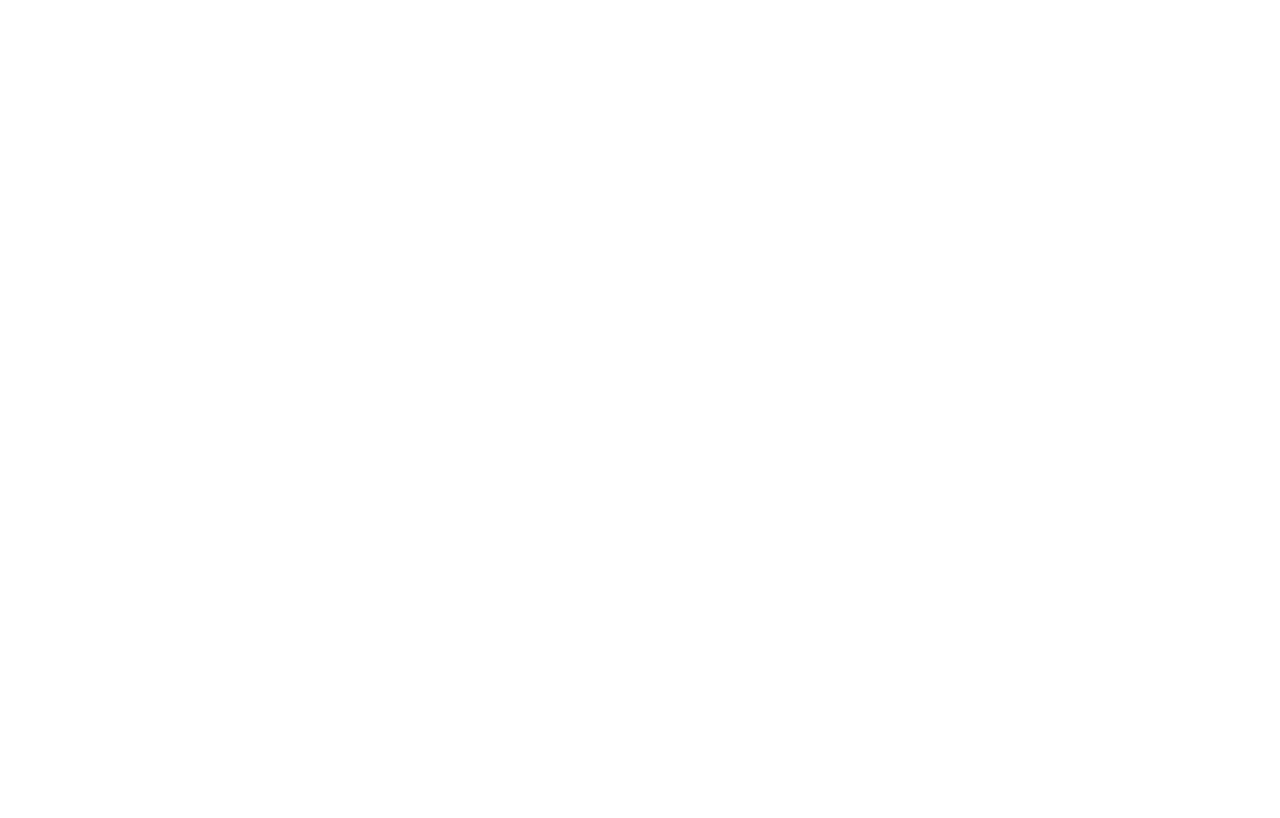
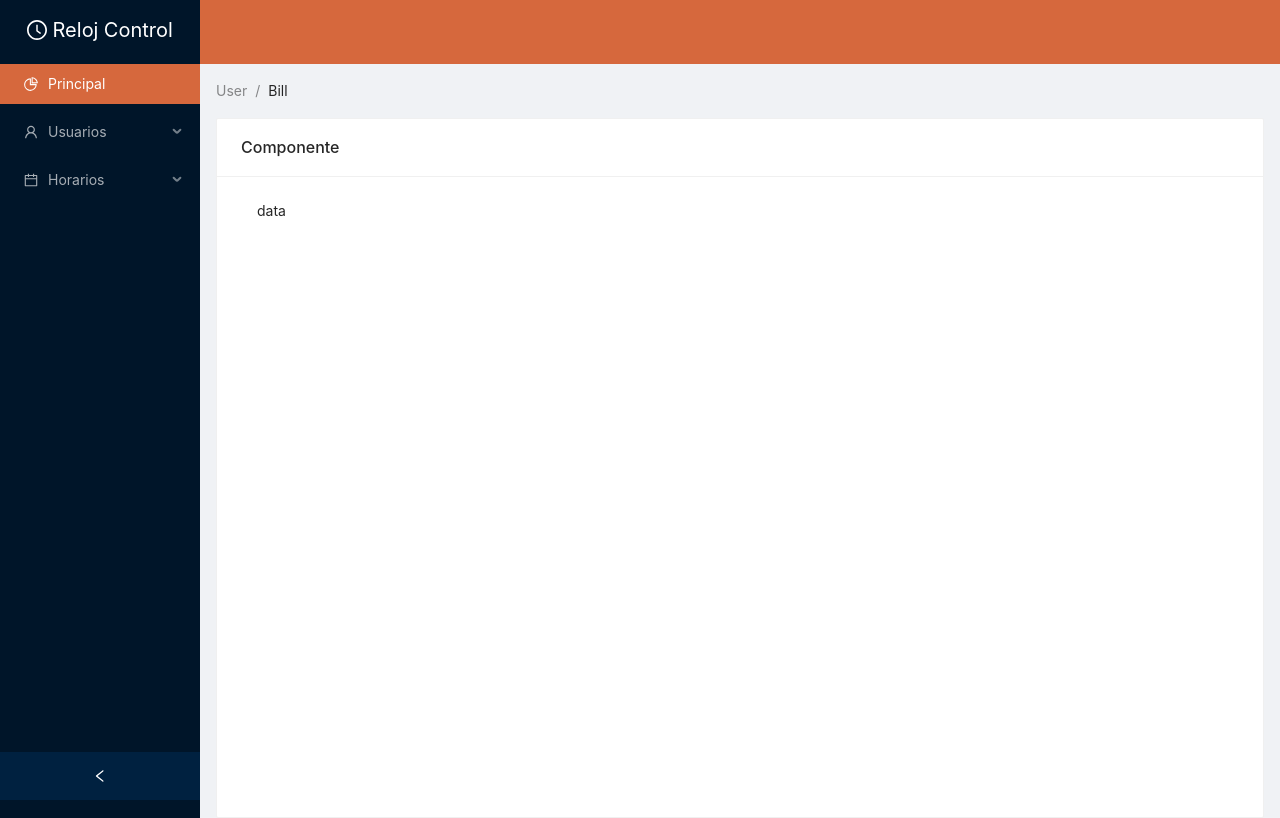
Before and after one commit to JuanMAA/CTR-ASISTENCIA-RF-DASHBOARD, a React (Create React App) app: page /dashboard in a window 1280 px wide. Built offline with nearby package versions, Linux system fonts and the light colour scheme; sample sign-in values are in the browser's storage.

Commit message:
add: dashboard primera etapa

```diff
--- a/src/index.css
+++ b/src/index.css
@@ -11,3 +11,9 @@ code {
   font-family: source-code-pro, Menlo, Monaco, Consolas, 'Courier New',
     monospace;
 }
+
+#components-layout-demo-side .logo {
+  height: 32px;
+  margin: 16px;
+  background: rgba(255, 255, 255, 0.3);
+}
--- a/src/less/main.less
+++ b/src/less/main.less
@@ -1,3 +1,15 @@
 @import "~antd/lib/style/themes/default.less";
 @import "~antd/dist/antd.less";
-@primary-color:#783dd6;
+@primary-color: #d6683d;
+
+.site-layout {
+  background: @primary-color;
+}
+
+.site-top-bar {
+  background: @primary-color;
+}
+
+.site-layout-background {
+  background: @white;
+}
--- a/src/routes/routes.tsx
+++ b/src/routes/routes.tsx
@@ -1,12 +1,19 @@
-import React from "react";
 import { BrowserRouter, Route, Switch } from "react-router-dom";
 import LoginView from "../views/auth/login";
+import ContainerComponent from "../views/layout/container";
+import LayoutComponent from "../views/layout/layout";
+import PrivateRoute from "./private-route";
 
 export default function Router() {
   return (
     <BrowserRouter>
       <Switch>
         <Route path="/" exact component={LoginView} />
+        <LayoutComponent>
+          <>
+            <PrivateRoute path="/dashboard" component={ContainerComponent} />
+          </>
+        </LayoutComponent>
       </Switch>
     </BrowserRouter>
   );
--- a/src/views/auth/login.tsx
+++ b/src/views/auth/login.tsx
@@ -6,7 +6,6 @@ export default function Auth() {
       style={{
         height: "100%",
         width: "100%",
-
         position: "fixed",
       }}
     >
--- /dev/null
+++ b/src/views/layout/container.tsx
@@ -0,0 +1,11 @@
+import React from "react";
+import { Content } from "antd/lib/layout/layout";
+
+export default function ContainerComponent() {
+
+  return (
+    <>
+      <Content style={{ margin: "0 16px" }}>data</Content>
+    </>
+  );
+}
--- /dev/null
+++ b/src/views/layout/footer.tsx
@@ -0,0 +1,10 @@
+import { Footer } from "antd/lib/layout/layout";
+import React from "react";
+
+export default function FooterComponent() {
+  return (
+    <Footer style={{ textAlign: "center" }}>
+      Ant Design 2021-2022 - Created by Estudiantes AIEP
+    </Footer>
+  );
+}
--- /dev/null
+++ b/src/views/layout/layout.tsx
@@ -0,0 +1,56 @@
+import { Layout, Breadcrumb, Card } from "antd";
+import { ClockCircleOutlined } from "@ant-design/icons";
+import { useState } from "react";
+import MenuComponent from "../layout/menu";
+import FooterComponent from "../layout/footer";
+
+const { Header, Content, Sider } = Layout;
+
+type Props = {
+  children: Element | JSX.Element;
+};
+
+export default function LayoutComponent(props: Props) {
+  const [collapsed, setCollapsed] = useState(false as any);
+
+  return (
+    <>
+      <Layout style={{ minHeight: "100vh" }}>
+        <Sider
+          collapsible
+          collapsed={collapsed}
+          onCollapse={() => setCollapsed(!collapsed)}
+        >
+          <div
+            style={{
+              height: 60,
+              width: "100%",
+              paddingTop: 15,
+              margin: "auto",
+              display: "block",
+              color: "white",
+              textAlign: "center",
+              fontSize: 20,
+            }}
+          >
+            <ClockCircleOutlined twoToneColor="#eb2f96" /> Reloj Control
+          </div>
+          <MenuComponent />
+        </Sider>
+        <Layout>
+          <Header className="site-top-bar" style={{ padding: 0 }} />
+          <Content style={{ margin: "0 16px" }}>
+            <Breadcrumb style={{ margin: "16px 0" }}>
+              <Breadcrumb.Item>User</Breadcrumb.Item>
+              <Breadcrumb.Item>Bill</Breadcrumb.Item>
+            </Breadcrumb>
+            <Card title="Componente" style={{ minHeight: 700 }} extra={<></>}>
+              {props.children}
+            </Card>
+          </Content>
+          {/*<FooterComponent />*/}
+        </Layout>
+      </Layout>
+    </>
+  );
+}
--- /dev/null
+++ b/src/views/layout/menu.tsx
@@ -0,0 +1,41 @@
+import { Menu } from "antd";
+import {
+  CalendarOutlined,
+  PieChartOutlined,
+  UserOutlined,
+} from "@ant-design/icons";
+const { SubMenu } = Menu;
+
+export default function MenuComponent() {
+  return (
+    <>
+      <Menu theme="dark" defaultSelectedKeys={["1"]} mode="inline">
+        <Menu.Item key="1" icon={<PieChartOutlined />}>
+          Principal
+        </Menu.Item>
+        <SubMenu key="sub1" icon={<UserOutlined />} title="Usuarios">
+          <Menu.Item icon={<UserOutlined />} key="2">
+            Listado
+          </Menu.Item>
+          <Menu.Item icon={<UserOutlined />} key="3">
+            Crear usuario
+          </Menu.Item>
+          <Menu.Item icon={<UserOutlined />} key="4">
+            Tipos Usuario
+          </Menu.Item>
+        </SubMenu>
+        <SubMenu key="sub2" icon={<CalendarOutlined />} title="Horarios">
+          <Menu.Item icon={<CalendarOutlined />} key="5">
+            Listado
+          </Menu.Item>
+          <Menu.Item icon={<CalendarOutlined />} key="6">
+            Crear Horario
+          </Menu.Item>
+          <Menu.Item icon={<CalendarOutlined />} key="7">
+            Feriados
+          </Menu.Item>
+        </SubMenu>
+      </Menu>
+    </>
+  );
+}
```
Also changed, not shown: src/App.css (+10 -0 lines), src/App.tsx (deleted, +0 -90 lines).
